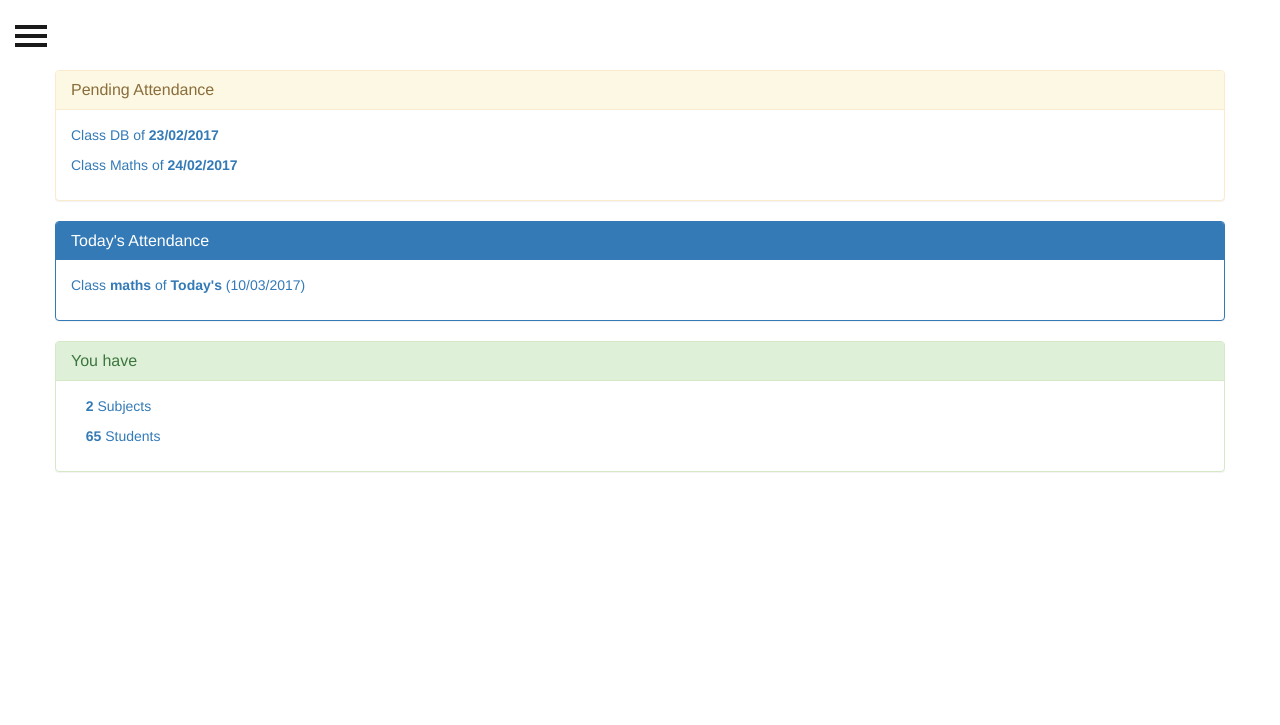
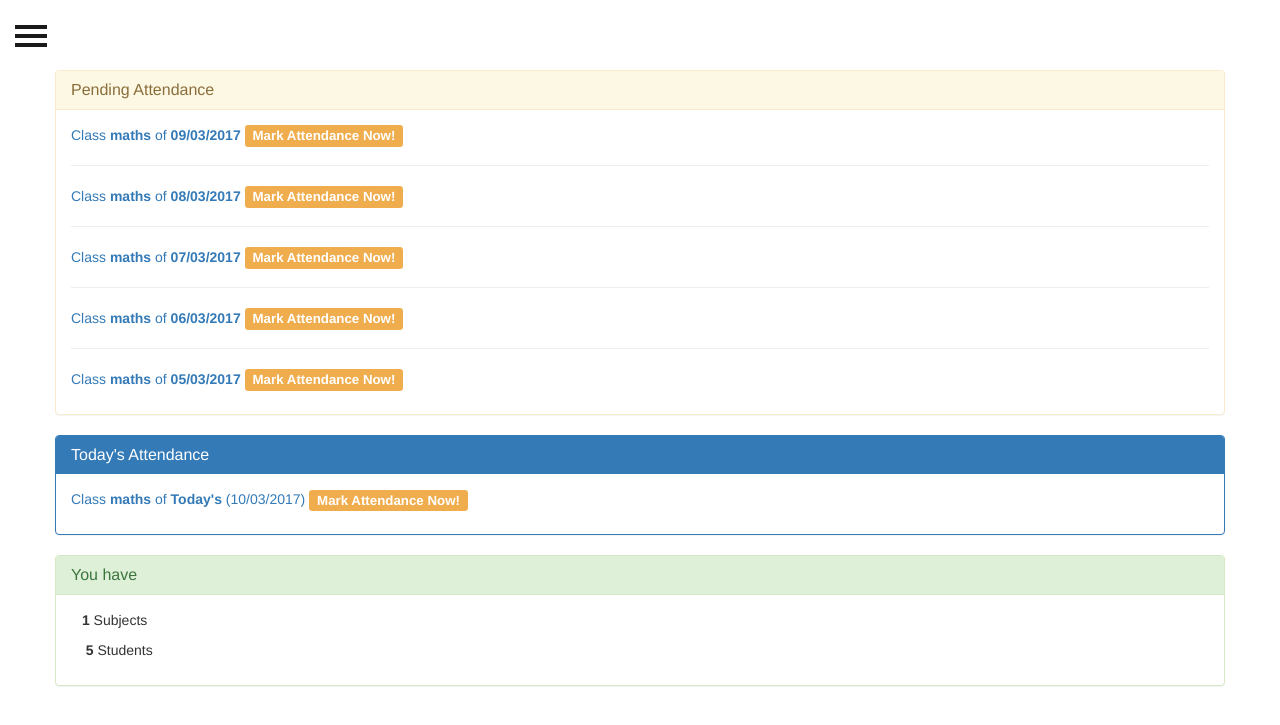
Before and after one commit to parth-gm/mattendance, a PHP site: page /index.php?page=dashboard in a window 1280 px wide. Shown: the top 725 px of the page. Run offline with PHP 8.4, Linux system fonts and the light colour scheme; a user stored in the database is signed in; data comes from the database, SQL or seed files in the repository; a stand-in replaces the project's code that opens the database connection; some web fonts are replaced.

Commit message:
- Dashboard is completed finally!!

```diff
--- a/css/style.css
+++ b/css/style.css
@@ -312,3 +312,7 @@ h1 span {
 	font-weight: bold;
 	margin: 0;
 }
+
+span.label {
+	font-size: 95%;
+}
--- a/modules/dashboard.php
+++ b/modules/dashboard.php
@@ -1,5 +1,11 @@
 <?php
   include 'config1.php';
+
+	$todayYMD = date("Y-m-d");
+	$today = date("d/m/Y");
+	$todayQuery = date("d-m-Y");
+	$todayTimestamp = strtotime($today);
+	$userId = $_SESSION['uid'];
 ?>
 
 <div class="panel panel-warning">
@@ -7,8 +13,45 @@
     <h3 class="panel-title">Pending Attendance</h3>
   </div>
   <div class="panel-body">
-    <p><a href="#">Class DB of <strong>23/02/2017</strong></a></p>
-		<p><a href="#">Class Maths of <strong>24/02/2017</strong></a></p>
+		<?php
+
+			for($i = 1; $i < 6; $i++) {
+				$dateCurrentYMD = date('Y-m-d', strtotime($todayYMD ." -$i day"));
+
+				$queryTimeStamp = strtotime($dateCurrentYMD);
+				$dateCurrent = date('d/m/Y', $queryTimeStamp);
+
+				$query_subjectPending = "SELECT subject.name, subject.id from subject INNER JOIN user_subject WHERE user_subject.id = subject.id AND user_subject.uid = {$_SESSION['uid']}  ORDER BY subject.name";
+				$subPending=$conn->query($query_subjectPending);
+				$rsubPending=$subPending->fetchAll(PDO::FETCH_ASSOC);
+				$today = date("d/m/Y");
+				$todayQuery = date("d-m-Y");
+				$todayDBQuery = strtotime(date("Y-m-d"));
+				$noOfSubjectPending = count($rsubPending);
+
+				for($j = 0; $j<$noOfSubjectPending; $j++) {
+					$subIdP = $rsubPending[$j]['id'];
+					$sqlPending = "SELECT sid, ispresent FROM attendance WHERE id=$subIdP AND date=$queryTimeStamp AND uid=$userId";
+					$stmtP = $conn->prepare($sqlPending);
+					$stmtP->execute();
+					$resultP = $stmtP->fetchAll(PDO::FETCH_ASSOC);
+					if(!empty($resultP)){
+						print "<p><a href='index.php?subject=" . $subIdP . "&date=" . $dateCurrentYMD ."'>Class <strong>" . $rsubPending[$j]['name'] ."</strong> of <strong>" . $dateCurrent ."</strong></a> <span class='label label-success'>Attendance Recoreded</span> </p>";
+					}
+					else {
+						print "<p><a href='index.php?subject=" . $subIdP . "&date=" . $dateCurrentYMD ."'>Class <strong>" . $rsubPending[$j]['name'] ."</strong> of <strong>" . $dateCurrent ."</strong></a> <span class='label label-warning'>Mark Attendance Now!</span></p>";
+					}
+				}
+
+				if ($i !== 5) {
+					print "<hr>";
+				}
+
+
+			}
+
+		?>
+
   </div>
 </div>
 
@@ -18,14 +61,28 @@
   </div>
   <div class="panel-body">
 		<?php
+
+
 			$query_subject = "SELECT subject.name, subject.id from subject INNER JOIN user_subject WHERE user_subject.id = subject.id AND user_subject.uid = {$_SESSION['uid']}  ORDER BY subject.name";
 			$sub=$conn->query($query_subject);
 			$rsub=$sub->fetchAll(PDO::FETCH_ASSOC);
 			$today = date("d/m/Y");
 			$todayQuery = date("d-m-Y");
+			$todayDBQuery = strtotime(date("Y-m-d"));
 			$noOfSubject = count($rsub);
+
 			for($i = 0; $i<$noOfSubject; $i++) {
-				print "<p><a href='index.php?subject=" . $rsub[$i]['id'] . "&date=" . $todayQuery ."'>Class <strong>" . $rsub[$i]['name'] ."</strong> of <strong>Today's</strong> (" . $today .")</a></p>";
+				$subId = $rsub[$i]['id'];
+				$sql = "SELECT sid, ispresent FROM attendance WHERE id=$subId AND date=$todayDBQuery AND uid=$userId";
+				$stmt = $conn->prepare($sql);
+				$stmt->execute();
+				$result = $stmt->fetchAll(PDO::FETCH_ASSOC);
+				if(!empty($result)){
+					print "<p><a href='index.php?subject=" . $subId . "&date=" . $todayQuery ."'>Class <strong>" . $rsub[$i]['name'] ."</strong> of <strong>Today's</strong> (" . $today .")</a> <span class='label label-success'>Attendance Recoreded</span> </p>";
+				}
+				else {
+					print "<p><a href='index.php?subject=" . $subId . "&date=" . $todayQuery ."'>Class <strong>" . $rsub[$i]['name'] ."</strong> of <strong>Today's</strong> (" . $today .")</a> <span class='label label-warning'>Mark Attendance Now!</span></p>";
+				}
 			}
 		?>
   </div>
@@ -36,7 +93,18 @@
     <h3 class="panel-title">You have</h3>
   </div>
   <div class="panel-body">
-    <p><i class="fa fa-book"></i> <a href="/class/list"><strong>2</strong> Subjects</a></p>
-		<p><i class="fa fa-users"></i> <a href="/student/list"><strong>65</strong> Students</a></p>
+    <p><i class="fa fa-book"></i><strong><?php print $noOfSubject; ?></strong> Subjects</p>
+		<?php
+			$studentQuery = "SELECT COUNT(DISTINCT sid) as student_count FROM `user_subject` INNER JOIN student_subject WHERE user_subject.id = student_subject.id AND user_subject.uid = $userId";
+			$stmtStudent = $conn->prepare($studentQuery);
+			$stmtStudent->execute();
+			$resultStudent = $stmtStudent->fetchAll(PDO::FETCH_ASSOC);
+		?>
+
+		<?php if(!empty($resultStudent)) : ?>
+			<p><i class="fa fa-users"></i> <strong><?php print $resultStudent[0]['student_count'] ?></strong> Students</p>
+		<?php else: ?>
+			<p><i class="fa fa-users"></i> No Students assigned to you!</p>
+		<?php endif; ?>
   </div>
 </div>
```
